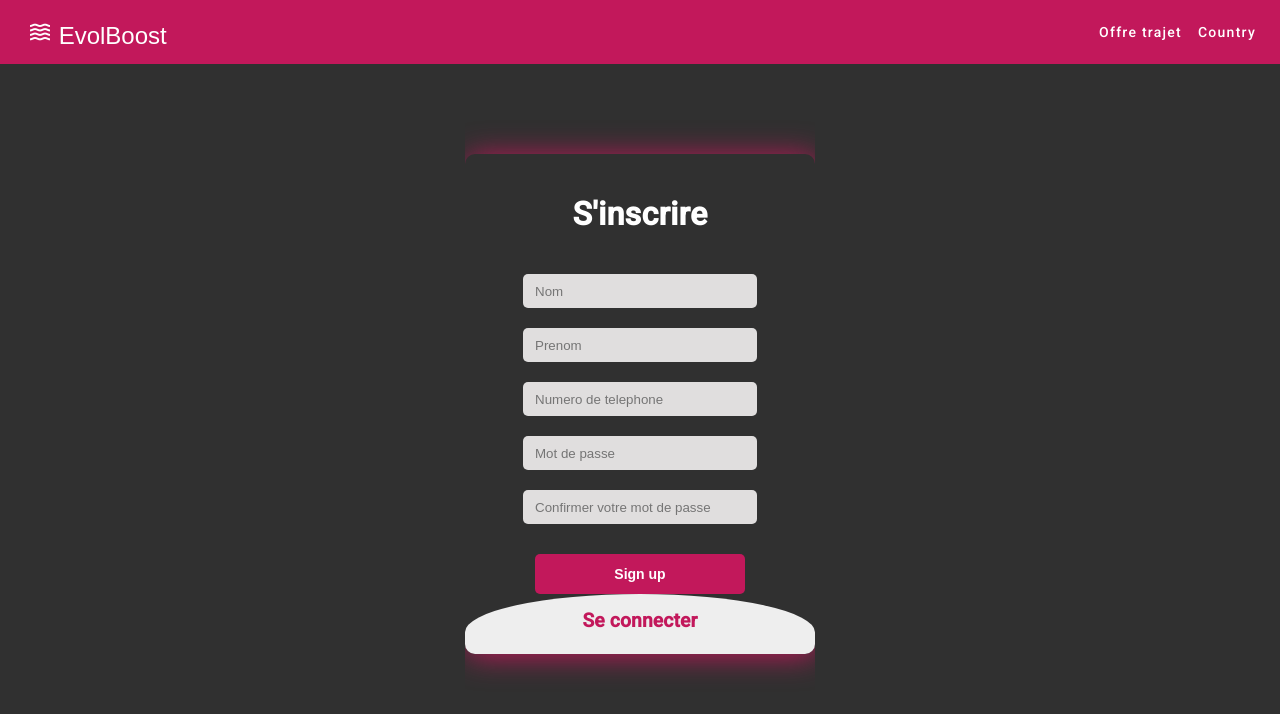
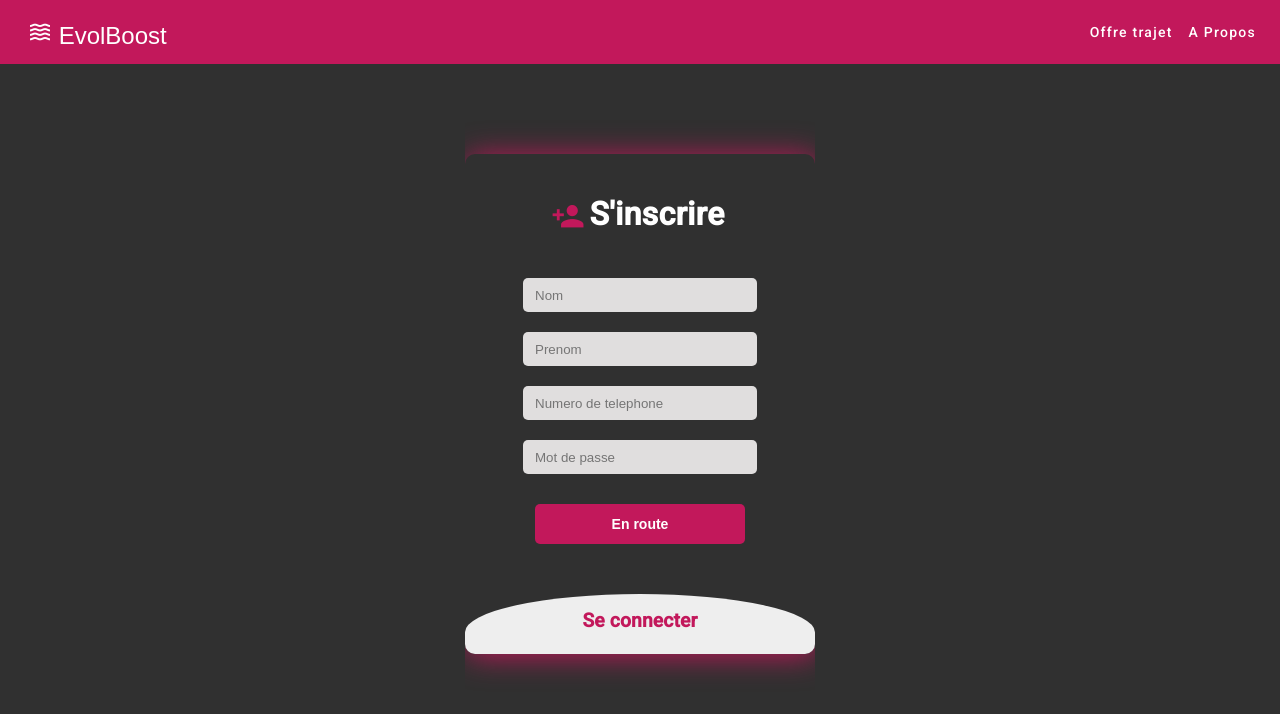
Before and after one commit to mouhamadoudou/Bokkitt-Front, an Angular app: page / in a window 1280 px wide. Shown: the top 714 px of the page. Built offline with nearby package versions, Linux system fonts and the light colour scheme.

Commit message:
feat : data bind form

```diff
--- a/src/app/login/login.component.css
+++ b/src/app/login/login.component.css
@@ -24,12 +24,11 @@ mat-form-field {
     margin-bottom: 20px;
 }
 
-.mdc-card__actions {
-}
+.mdc-card__actions {}
 
 
 
-/* okkkkkkkkkkkkkkkkkkkkkkkkkkkkkkkkkkkkkkkkkkkk
+/* second option ----------------------------------------------
  */
 
 mat-drawer-container {
@@ -40,23 +39,37 @@ mat-form-field {
 
 }
 
-.main{
+input[type=number]::-webkit-inner-spin-button,
+input[type=number]::-webkit-outer-spin-button {
+    -webkit-appearance: none;
+    margin: 0;
+}
+
+/* Pour Firefox */
+input[type=number] {
+    -moz-appearance: textfield;
+}
+
+.main {
     margin-top: 90px;
     width: 350px;
     height: 500px;
     overflow: hidden;
     border-radius: 10px;
-	box-shadow: 2px 2px 30px   #c2185b;
+    box-shadow: 2px 2px 30px #c2185b;
 }
-#chk{
+
+#chk {
     display: none;
 }
-.signup{
+
+.signup {
     position: relative;
-	width:100%;
+    width: 100%;
     height: 100%;
 }
-label{
+
+label {
     color: #fff;
     font-size: 2.3em;
     justify-content: center;
@@ -66,7 +79,8 @@ label{
     cursor: pointer;
     transition: .5s ease-in-out;
 }
-input{
+
+input {
     width: 60%;
     height: 10px;
     background: #e0dede;
@@ -78,7 +92,8 @@ input{
     outline: none;
     border-radius: 5px;
 }
-.button-form{
+
+.button-form {
     width: 60%;
     height: 40px;
     margin: 10px auto;
@@ -96,11 +111,12 @@ input{
     transition: .2s ease-in;
     cursor: pointer;
 }
-.button-form:hover{
+
+.button-form:hover {
     background: #c2185b;
 }
 
-.login{
+.login {
     margin-top: 60px;
     height: 460px;
     background: #eee;
@@ -108,18 +124,26 @@ input{
     transform: translateY(-170px);
     transition: .8s ease-in-out;
 }
-.login label{
+
+.login label {
     color: #c2185b;
     transform: scale(.6);
     padding-top: 20px;
 }
 
-#chk:checked ~ .login{
+.subscribe-icon {
+    scale: 1.4;
+    margin-right: 10px;
+}
+
+#chk:checked~.login {
     transform: translateY(-520px);
 }
-#chk:checked ~ .login label{
+
+#chk:checked~.login label {
     transform: scale(1);
 }
-#chk:checked ~ .signup label{
+
+#chk:checked~.signup label {
     transform: scale(.6);
 }
--- a/src/app/login/login.component.html
+++ b/src/app/login/login.component.html
@@ -6,7 +6,7 @@
     <span class="spacer">
     </span>
     <button mat-button routerLink="/admin/home"> Offre trajet </button>
-    <button mat-button routerLink="/admin/profile"> Country </button>
+    <button mat-button routerLink="/admin/profile"> A Propos </button>
     <mat-menu #importMenu>
         <button mat-menu-item routerLink="/admin/load-students"> Load Students</button>
         <button mat-menu-item routerLink="/admin/load-payments"> Load Payments</button>
@@ -20,26 +20,29 @@
 
         <div class="signup">
             <form>
-                <!-- <mat-form-field appearance="outline">
-                    <mat-label>Password</mat-label>
-                    <input type="password" matInput formControlName="password">
-                </mat-form-field> -->
-                <label for="chk" aria-hidden="true">S'inscrire</label>
-                <input type="text" name="firstName" placeholder="Nom" required="">
-                <input type="text" name="lastName" placeholder="Prenom" required="">
-                <input type="number" name="phoneNumber" placeholder="Numero de telephone" required="">
-                <input type="password" name="pswd" placeholder="Mot de passe" required="">
-                <input type="password" name="pswd" placeholder="Confirmer votre mot de passe" required="">
-                <button class="button-form"> Sign up</button>
+                <label for="chk" aria-hidden="true">
+                    <mat-icon class="subscribe-icon" color="primary">person_add</mat-icon>
+                    <span>
+                        S'inscrire
+
+                    </span>
+                </label>
+                <input type="text" name="firstName" placeholder="Nom" [(ngModel)]="signupObj.firstName">
+                <input type="text" name="lastName" placeholder="Prenom" [(ngModel)]="signupObj.lastName">
+                <input type="number" name="phoneNumber" placeholder="Numero de telephone" [(ngModel)]="signupObj.phoneNumber">
+                <input type="password" name="pswd" placeholder="Mot de passe" [(ngModel)]="signupObj.password">
+                <button class="button-form" (click)="onSignUp()">
+                    En route
+                </button>
             </form>
         </div>
 
         <div class="login">
-            <form >
+            <form>
                 <label class="form-login" for="chk" aria-hidden="true">Se connecter</label>
-                <input type="email" name="email" placeholder="Email" required="">
-                <input type="password" name="pswd" placeholder="Password" required="">
-                <button class="button-form"> Se connecter</button>
+                <input type="number" name="number" placeholder="number" [(ngModel)]="loginObj.phoneNumber">
+                <input type="password" name="pswd" placeholder="Password" [(ngModel)]="loginObj.password">
+                <button class="button-form" (click)="onLogin()"> Se connecter</button>
             </form>
         </div>
     </div>
--- a/src/app/login/login.component.ts
+++ b/src/app/login/login.component.ts
@@ -19,6 +19,17 @@ export class LoginComponent implements OnInit {
 
   }
 
+  signupObj:any = {
+    firstName: '',
+    lastName: '',
+    phoneNumber: '',
+    password:''
+  }
+
+  loginObj:any = {
+    phoneNumber: '',
+    password: ''
+  }
 
   ngOnInit(): void {
     this.loginFormGroup = this.fb.group({
@@ -33,14 +44,19 @@ export class LoginComponent implements OnInit {
     });
   }
 
-  login() :void {
-    let username = this.loginFormGroup.value.username;
-    let password = this.loginFormGroup.value.password;
-    let auth = this.authservice.login(username, password);
+  onSignUp() :void {
+    console.log(this.signupObj)
+  }
+
+  onLogin() :void {
+    console.log(this.loginObj)
+    let phoneNumber = this.loginObj.phoneNumber;
+    let password = this.loginObj.password;
+    let auth = this.authservice.login(phoneNumber, password);
 
     if (auth == true) {
       this.router.navigateByUrl("/admin/home")
     }
-    console.log(username, password)
+    console.log(phoneNumber, password)
   }
 }
```
Lines whose indentation alone changed are shown as unchanged.
